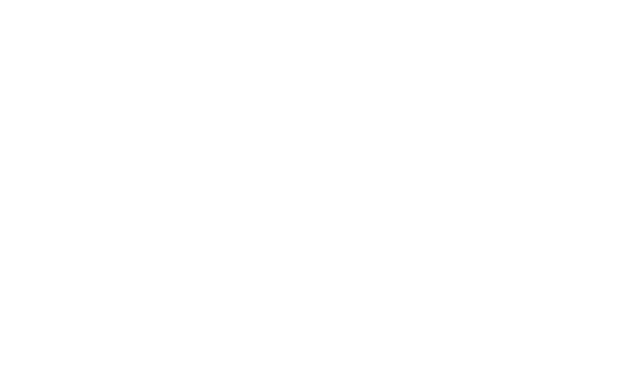
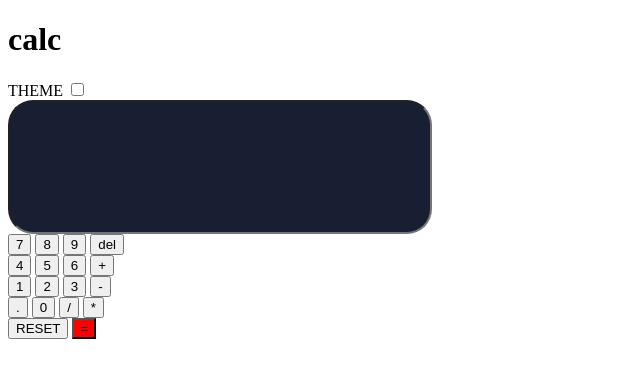
Before and after one commit to acciojob/calculator-shubhamchandge, a website: page main.html in a window 1280 px wide. Shown: the whole page, without its empty margins (0-640 px from the left). Drawn offline with Linux system fonts and the light colour scheme.

Commit message:
created a submission

```diff
--- a/main.html
+++ b/main.html
@@ -1,16 +1,67 @@
 <!DOCTYPE html>
-
-<html>
+<html lang="en">
 
 <head>
-	<link rel="stylesheet" href="styles.css">
+    <meta charset="UTF-8">
+    <meta http-equiv="X-UA-Compatible" content="IE=edge">
+    <meta name="viewport" content="width=device-width, initial-scale=1.0">
+    <title>calculator</title>
+    <link rel="stylesheet" href="./style.css">
+    <!-- <link href="https://cdn.jsdelivr.net/npm/bootstrap@5.0.2/dist/css/bootstrap.min.css" rel="stylesheet" integrity="sha384-EVSTQN3/azprG1Anm3QDgpJLIm9Nao0Yz1ztcQTwFspd3yD65VohhpuuCOmLASjC" crossorigin="anonymous"> -->
 </head>
 
 <body>
-	<!-- the entire body must be written by student -->
-    <script type="text/javascript" src="./script.js">
-</script>
+    <div class="calculator">
+        <div class="container">
+            <div class="display">
+                <h1>calc</h1> <span>
+                    THEME
+                    <input class="checkbox1" type="checkbox" id="checkbox1" >
+                    <!-- <input id="checkbox1" onclick="" type="checkbox"> -->
 
+                </span>
+            </div>
+            <div class="outputscreen">
+                <input class="output" type="text" style="height: 8rem; width: 26rem; border-radius: 25px; background-color:#181f32;
+                color: #e9e3da; font-size: 2rem; ">
+            </div>
+
+            <div class="btn">
+                <div class="row">
+                    <!-- <button type="button" class="btn btn-info">Info</button> -->
+                    <button class="input-button">7</button>
+                    <button class="input-button">8</button>
+                    <button class="input-button">9</button>
+                    <button class="input-button">del</button>
+                </div>
+                <div class="row">
+                    <button class="input-button">4</button>
+                    <button class="input-button">5</button>
+                    <button class="input-button">6</button>
+                    <button  class="input-button">+</button>
+                </div>
+                <div class="row">
+                    <button class="input-button">1</button>
+                    <button class="input-button">2</button>
+                    <button class="input-button">3</button>
+                    <button class="input-button">-</button>
+                </div>
+                <div class="row">
+                    <button class="input-button">.</button>
+                    <button class="input-button">0</button>
+                    <button class="input-button">/</button>
+                    <button class="input-button">*</button>
+                </div>
+                <div class="row">
+                    <button class="input-button" id="reset">RESET</button>
+                    <button class="input-button" id="reset" style="background-color: red;">=</button>
+                </div>
+            </div>
+        </div>
+
+    </div>
+
+    <script src="./script.js"></script>
 </body>
 
 </html>
--- a/script.js
+++ b/script.js
@@ -1 +1,28 @@
 //your code here
+let output = document.querySelector('.output')
+let string = '';
+let buttons = document.querySelectorAll('.input-button');
+
+Array.from(buttons).forEach((button) => {
+    button.addEventListener('click', (e) => {
+        try {
+            if (e.target.innerHTML == '=') {
+                string = eval(string);
+                output.value = string;
+            }
+            else if (e.target.innerHTML == "RESET") {
+                string = ""
+                output.value = string;
+            }
+            else {
+                string = string + e.target.innerHTML;
+        //console.log(string);
+                output.value = string;
+            }
+        }
+        catch (err) {
+            output.value = " Syntax Error";
+            string = '';
+        }
+    })
+})
--- a/styles.css
+++ b/styles.css
@@ -1,2 +1,101 @@
 
 /* Your CSS Code here. */
+* {
+    margin: 0;
+    padding: 0;
+}
+
+.calculator {
+    display: flex;
+    justify-content: center;
+}
+
+.container {
+    position: absolute;
+    width: 30rem;
+    height: 42rem;
+    /* border: 1px solid red; */
+    display: flex;
+    flex-direction: column;
+    margin-top: 40px;
+    margin-left: 40px;
+    background-color: #3b4664;
+    ;
+}
+.checkbox1 input[type="checkbox"]:checked{
+    background-color: red;
+}
+
+
+.display {
+    position: absolute;
+    top: 0rem;
+    left: 2rem;
+    display: flex;
+    flex-direction: row;
+    justify-content: start;
+    align-items: center;
+    width: 26rem;
+    height: 4rem;
+    /* border: 1px solid red; */
+    font-size: 2rem;
+    color: #e9e3da;
+
+
+}
+
+span {
+    margin-left: 150px;
+}
+
+.outputscreen {
+    margin-left: 2rem;
+    position: absolute;
+    top: 4.5rem;
+    width: 26rem;
+    height: 8rem;
+    /* border: 1px solid green; */
+    background-color: #181f32;
+    border-radius: 15px;
+
+}
+
+.btn {
+    position: absolute;
+    top: 14rem;
+    left: 2rem;
+    /* border: 1px solid red; */
+    width: 26rem;
+    height: 26rem;
+    background-color: #232e43;
+    border-radius: 20px;
+
+
+
+
+}
+
+
+button {
+    margin-top: 20px;
+    margin-left: 30px;
+    height: 60px;
+    width: 60px;
+    font-size: 2rem;
+    color: rgb(10, 10, 10);
+    background-color: #e9e3da;
+    border-radius: 15px;
+    box-shadow: 1px 8px 5px #888888;
+}
+button:hover{
+    background-color: #a9c1de;
+}
+
+
+#reset {
+    height: 60px;
+    width: 140px;
+    margin-left: 40px;
+    background-color: #647299;
+    color: #e9e3da;
+}
```
